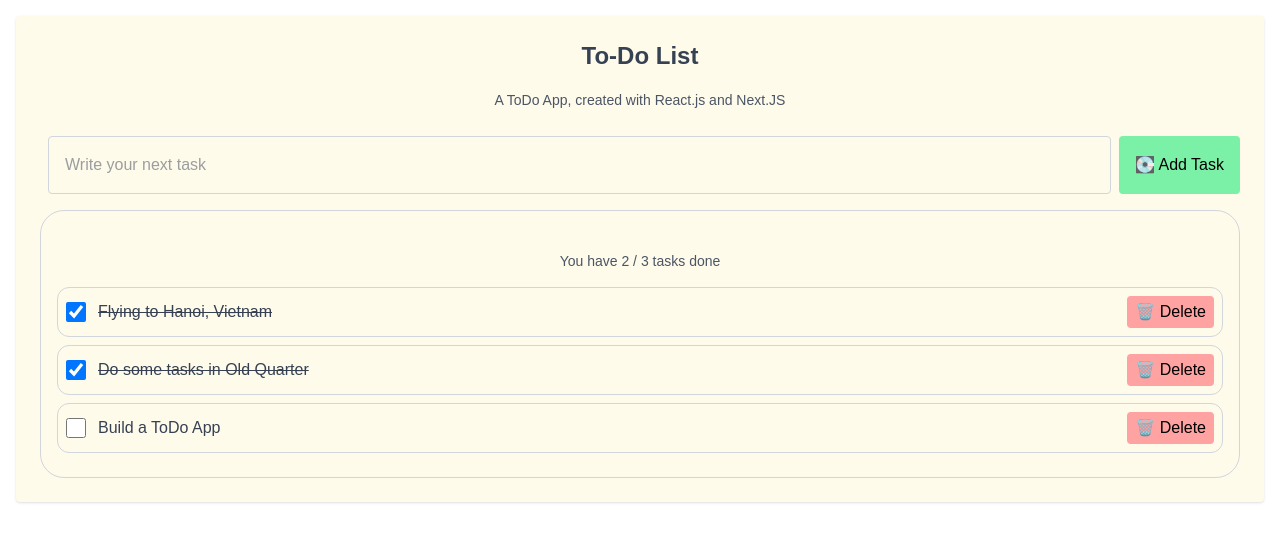
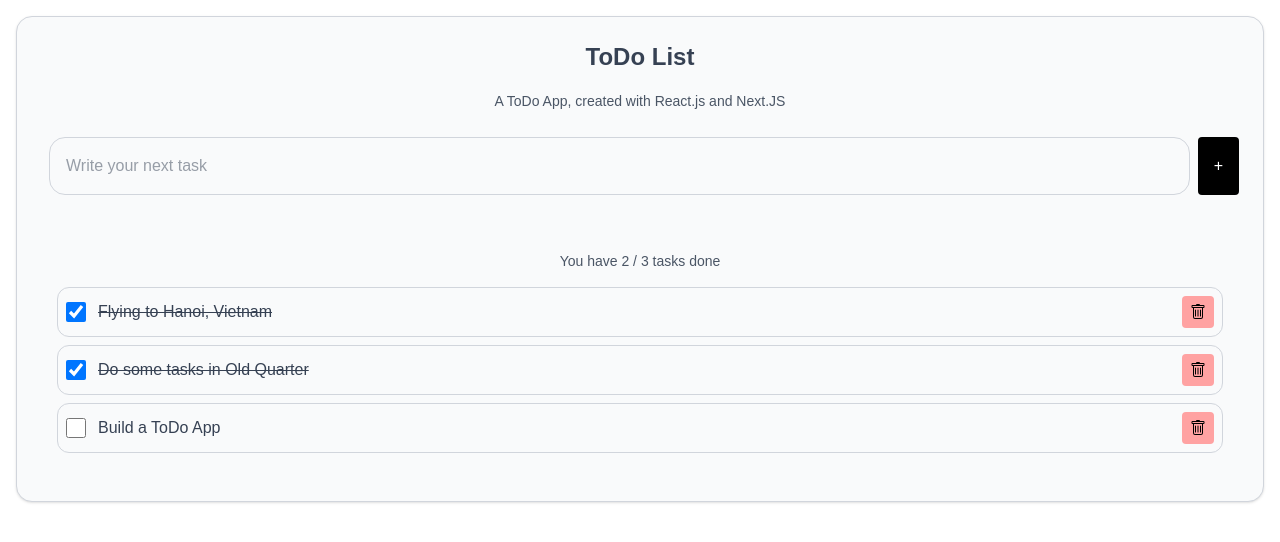
Before and after one commit to vuducle/next-todo-app, a Next.js app: page / in a window 1280 px wide. Shown: the top 542 px of the page. Built offline with nearby package versions, Linux system fonts and the light colour scheme.

Commit message:
change styling to the give blueprint

```diff
--- a/src/app/Form.jsx
+++ b/src/app/Form.jsx
@@ -65,10 +65,10 @@ function Form() {
 
   return (
     <div className="p-4 flex flex-col">
-      <div className="max-w-[1300px] mx-auto w-full bg-amber-50 p-6 rounded shadow text-gray-700">
+      <div className="max-w-[1300px] mx-auto w-full bg-gray-50 border border-gray-300 p-6 rounded-2xl shadow text-gray-700">
         <div className="text-center mb-6">
           <h1 className="text-2xl font-bold mb-4 text-center">
-            To-Do List
+            ToDo List
           </h1>
           <span className="text-sm text-gray-600">
             A ToDo App, created with React.js and Next.JS
@@ -79,7 +79,7 @@ function Form() {
           <input
             type="text"
             name="todo"
-            className="flex-grow p-4 border border-gray-300 rounded"
+            className="flex-grow p-4 border border-gray-300 rounded-2xl"
             id="todo"
             placeholder="Write your next task"
             value={input}
@@ -87,12 +87,12 @@ function Form() {
           />
           <button
             type="submit"
-            className="p-4 bg-green-300 text-black rounded cursor-pointer hover:bg-green-400 transition"
+            className="p-4 bg-black text-white rounded cursor-pointer hover:bg-gray-700 transition"
           >
-            💽 Add Task
+            +
           </button>
         </form>
-        <div className="border-rounded rounded-3xl border border-gray-300 p-4 mt-4">
+        <div className="p-4 mt-4">
           ️{' '}
           <span className="text-sm text-gray-600 text-center flex flex-col">
             You have {counter} / {todos.length} tasks done
@@ -122,10 +122,20 @@ function Form() {
                 </div>
 
                 <button
-                  className="ml-2 px-2 py-1 bg-red-300 text-black rounded cursor-pointer hover:bg-red-400 transition"
+                  className="ml-2 px-2 py-2 bg-red-300 text-black rounded cursor-pointer hover:bg-red-400 transition"
                   onClick={() => handleDelete(index)}
                 >
-                  🗑️ Delete
+                  <svg
+                    xmlns="http://www.w3.org/2000/svg"
+                    width="16"
+                    height="16"
+                    fill="currentColor"
+                    class="bi bi-trash"
+                    viewBox="0 0 16 16"
+                  >
+                    <path d="M5.5 5.5A.5.5 0 0 1 6 6v6a.5.5 0 0 1-1 0V6a.5.5 0 0 1 .5-.5m2.5 0a.5.5 0 0 1 .5.5v6a.5.5 0 0 1-1 0V6a.5.5 0 0 1 .5-.5m3 .5a.5.5 0 0 0-1 0v6a.5.5 0 0 0 1 0z" />
+                    <path d="M14.5 3a1 1 0 0 1-1 1H13v9a2 2 0 0 1-2 2H5a2 2 0 0 1-2-2V4h-.5a1 1 0 0 1-1-1V2a1 1 0 0 1 1-1H6a1 1 0 0 1 1-1h2a1 1 0 0 1 1 1h3.5a1 1 0 0 1 1 1zM4.118 4 4 4.059V13a1 1 0 0 0 1 1h6a1 1 0 0 0 1-1V4.059L11.882 4zM2.5 3h11V2h-11z" />
+                  </svg>
                 </button>
               </li>
             ))}
```
